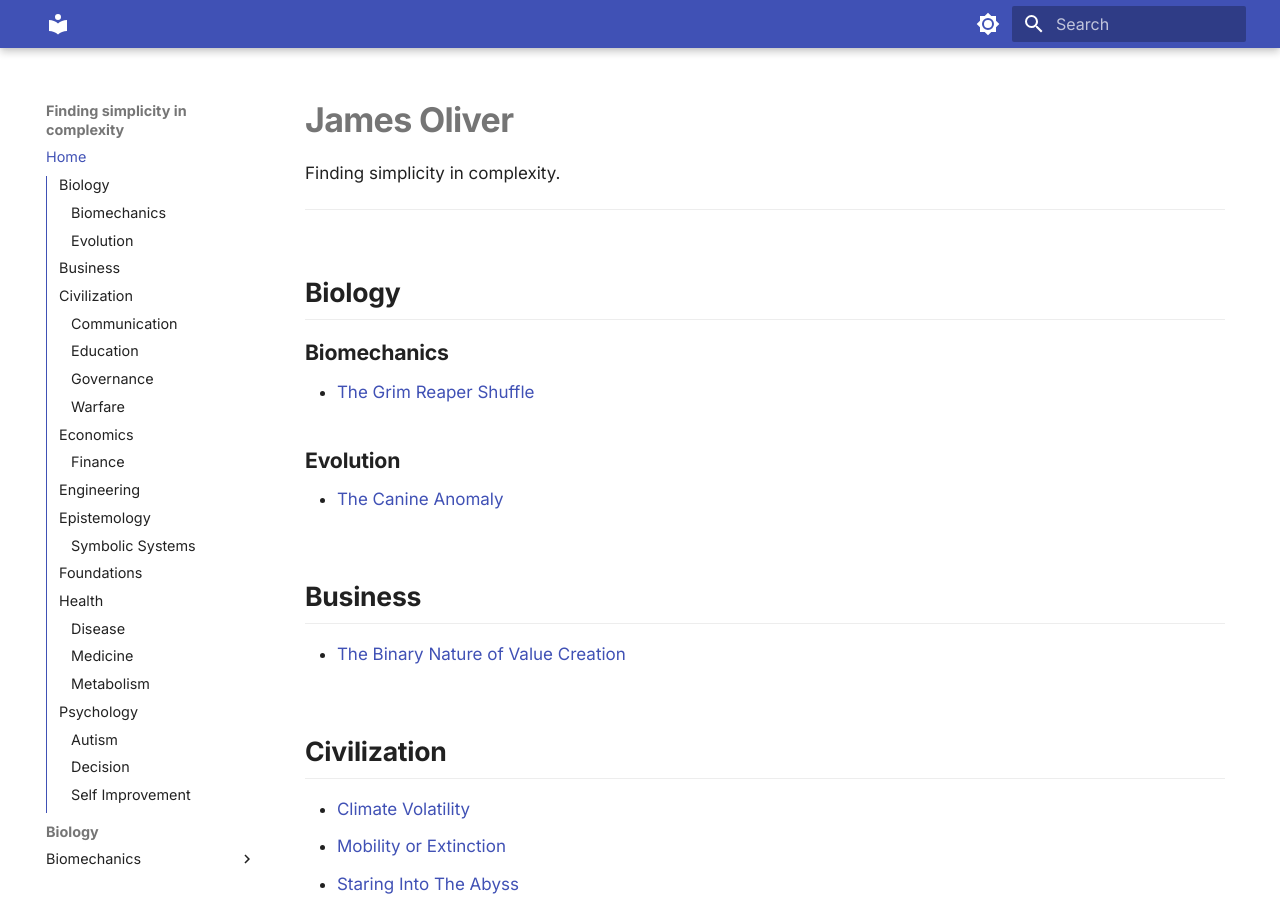
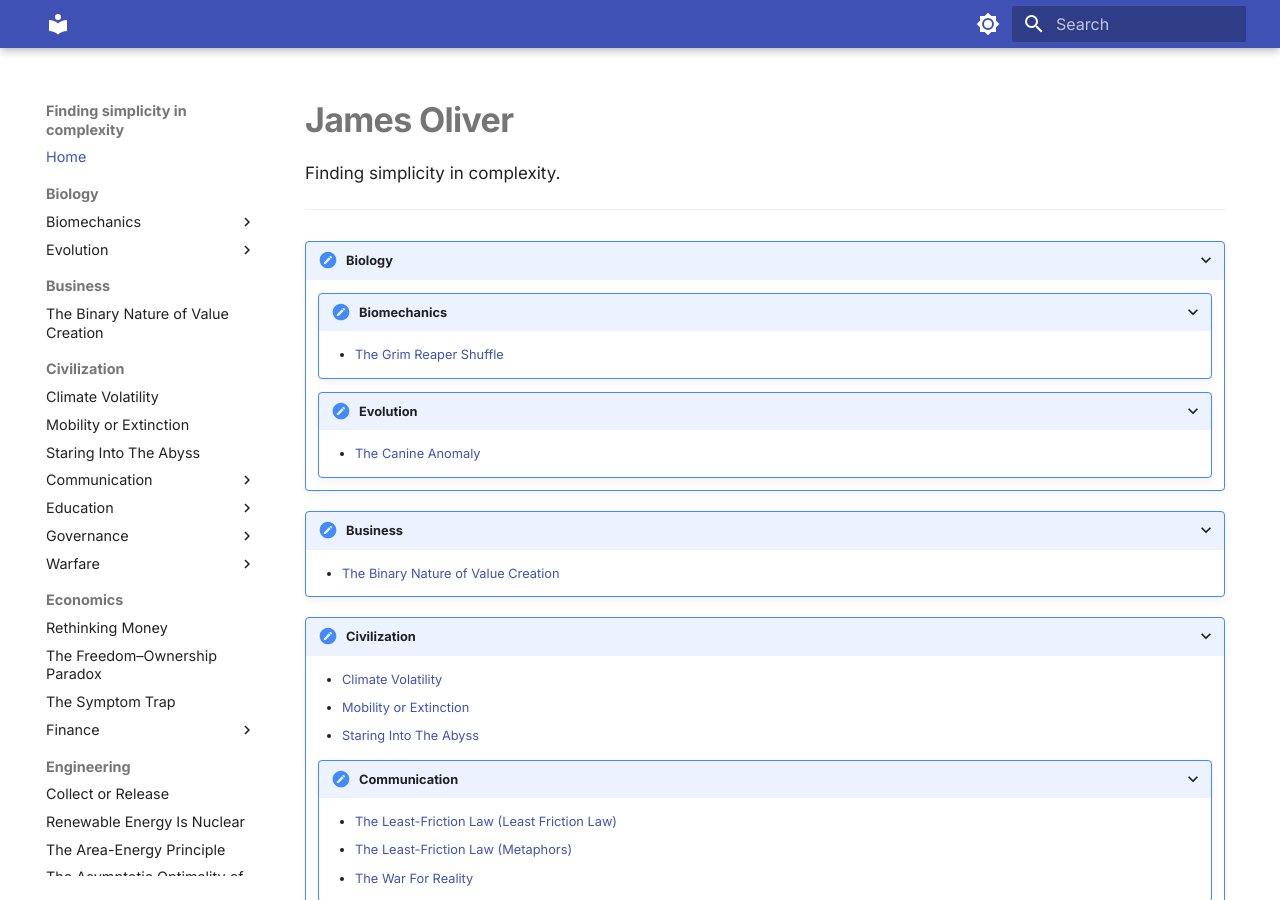
Before and after one commit to jamesxoliver/jamesxoliver.github.io, an MkDocs documentation site: the page built from docs/index.md, in a window 1280 px wide and 900 px high. Built offline with MkDocs 1.6.1 and Material for MkDocs 9.7.7, drawn with Linux system fonts in a browser that asks for light colours.

Commit message:
Homepage: use collapsible dropdown sections for categories
Replace flat headings + bullet lists with ???+ detail blocks.
Top-level categories and subcategories are all collapsible,
expanded by default. Mirrors the sidebar navigation structure.

Co-Authored-By: Claude Opus 4.6 <noreply@anthropic.com>

```diff
--- a/docs/index.md
+++ b/docs/index.md
@@ -4,115 +4,121 @@ Finding simplicity in complexity.
 
 ---
 
-## Biology
+???+ "Biology"
 
-### Biomechanics
+    ???+ "Biomechanics"
 
-- [The Grim Reaper Shuffle](essays/biology/biomechanics/grim-reaper.md)
+        - [The Grim Reaper Shuffle](essays/biology/biomechanics/grim-reaper.md)
 
-### Evolution
+    ???+ "Evolution"
 
-- [The Canine Anomaly](essays/biology/evolution/canine-anomaly.md)
+        - [The Canine Anomaly](essays/biology/evolution/canine-anomaly.md)
 
 
-## Business
+???+ "Business"
 
-- [The Binary Nature of Value Creation](essays/business/curators-creators.md)
-
-## Civilization
-
-- [Climate Volatility](essays/civilization/climate-chaos.md)
-- [Mobility or Extinction](essays/civilization/mobility-extinction.md)
-- [Staring Into The Abyss](essays/civilization/staring-abyss.md)
-### Communication
-
-- [The Least-Friction Law (Least Friction Law)](essays/civilization/communication/least-friction-law.md)
-- [The Least-Friction Law (Metaphors)](essays/civilization/communication/metaphors.md)
-- [The War For Reality](essays/civilization/communication/war-for-reality.md)
-
-### Education
-
-- [Ivory Tower](essays/civilization/education/ivory-tower.md)
-
-### Governance
-
-- [The United States of Code](essays/civilization/governance/us-of-code.md)
-
-### Warfare
-
-- [The Law of Oxygen](essays/civilization/warfare/law-of-oxygen.md)
+    - [The Binary Nature of Value Creation](essays/business/curators-creators.md)
 
 
-## Economics
+???+ "Civilization"
 
-- [Rethinking Money](essays/economics/agentic-wealth.md)
-- [The Freedom–Ownership Paradox](essays/economics/freedom-ownership.md)
-- [The Symptom Trap](essays/economics/symptom-trap.md)
-### Finance
+    - [Climate Volatility](essays/civilization/climate-chaos.md)
+    - [Mobility or Extinction](essays/civilization/mobility-extinction.md)
+    - [Staring Into The Abyss](essays/civilization/staring-abyss.md)
 
-- [Capital Velocity](essays/economics/finance/capital-velocity.md)
+    ???+ "Communication"
+
+        - [The Least-Friction Law (Least Friction Law)](essays/civilization/communication/least-friction-law.md)
+        - [The Least-Friction Law (Metaphors)](essays/civilization/communication/metaphors.md)
+        - [The War For Reality](essays/civilization/communication/war-for-reality.md)
+
+    ???+ "Education"
+
+        - [Ivory Tower](essays/civilization/education/ivory-tower.md)
+
+    ???+ "Governance"
+
+        - [The United States of Code](essays/civilization/governance/us-of-code.md)
+
+    ???+ "Warfare"
+
+        - [The Law of Oxygen](essays/civilization/warfare/law-of-oxygen.md)
 
 
-## Engineering
+???+ "Economics"
 
-- [Collect or Release](essays/engineering/energy-generation.md)
-- [Renewable Energy Is Nuclear](essays/engineering/solar-is-nuclear.md)
-- [The Area-Energy Principle](essays/engineering/surface-area.md)
-- [The Asymptotic Optimality of Geodesic Domes](essays/engineering/geodesic-domes.md)
-- [The Asymptotic Optimality of Rail Transport](essays/engineering/rail-transport.md)
-- [The Ideal Gas Tautology](essays/engineering/ideal-gas.md)
+    - [Rethinking Money](essays/economics/agentic-wealth.md)
+    - [The Freedom–Ownership Paradox](essays/economics/freedom-ownership.md)
+    - [The Symptom Trap](essays/economics/symptom-trap.md)
 
-## Epistemology
+    ???+ "Finance"
 
-- [Entropy $\neq$ Disorder](essays/epistemology/entropy-not-disorder.md)
-- [The Architectural Failure of Statistical Empiricism](essays/epistemology/faillure-of-empricicsm.md)
-- [The Blind Turkey](essays/epistemology/blind-turkey.md)
-- [The Texture of Time](essays/epistemology/resolution-of-time.md)
-- [Why Logic Works](essays/epistemology/why-logic-works.md)
-### Symbolic Systems
-
-- [The Preservation Law](essays/epistemology/symbolic-systems/preservation-law.md)
-- [Why Language Must Be Hierarchical](essays/epistemology/symbolic-systems/language-hierarchy.md)
+        - [Capital Velocity](essays/economics/finance/capital-velocity.md)
 
 
-## Foundations
+???+ "Engineering"
 
-- [Integration Asymmetry (Intergration Asymmetry)](essays/foundations/intergration-asymmetry.md)
-
-## Health
-
-### Disease
-
-- [Disease as Combinatorial Drift](essays/health/disease/entropic-disease.md)
-
-### Medicine
-
-- [Dose Paradox](essays/health/medicine/dose-paradox.md)
-- [Medication Orbit](essays/health/medicine/medication-orbit.md)
-- [Redefining Cancer](essays/health/medicine/redefining-cancer.md)
-
-### Metabolism
-
-- [GLP-1 Receptor Agonists](essays/health/metabolism/glp-receptors.md)
-- [Mass Harm Without Malice](essays/health/metabolism/mass-harm.md)
-- [Protective Eating](essays/health/metabolism/protective-eating.md)
-- [Protective Nutrition](essays/health/metabolism/protective-nutrition.md)
-- [System Failure](essays/health/metabolism/system-failure.md)
-- [The Asymmetry of Glucose (Glucose Asymmetry)](essays/health/metabolism/glucose-asymmetry.md)
-- [The Asymmetry of Glucose (Glucose1)](essays/health/metabolism/glucose1.md)
-- [The Particle Size Principle](essays/health/metabolism/21-particle-size.md)
+    - [Collect or Release](essays/engineering/energy-generation.md)
+    - [Renewable Energy Is Nuclear](essays/engineering/solar-is-nuclear.md)
+    - [The Area-Energy Principle](essays/engineering/surface-area.md)
+    - [The Asymptotic Optimality of Geodesic Domes](essays/engineering/geodesic-domes.md)
+    - [The Asymptotic Optimality of Rail Transport](essays/engineering/rail-transport.md)
+    - [The Ideal Gas Tautology](essays/engineering/ideal-gas.md)
 
 
-## Psychology
+???+ "Epistemology"
 
-### Autism
+    - [Entropy $\neq$ Disorder](essays/epistemology/entropy-not-disorder.md)
+    - [The Architectural Failure of Statistical Empiricism](essays/epistemology/faillure-of-empricicsm.md)
+    - [The Blind Turkey](essays/epistemology/blind-turkey.md)
+    - [The Texture of Time](essays/epistemology/resolution-of-time.md)
+    - [Why Logic Works](essays/epistemology/why-logic-works.md)
 
-- [Emergent Morbidities in Undiagnosed Autism](essays/psychology/autism/undiagnosed-autism.md)
+    ???+ "Symbolic Systems"
 
-### Decision
+        - [The Preservation Law](essays/epistemology/symbolic-systems/preservation-law.md)
+        - [Why Language Must Be Hierarchical](essays/epistemology/symbolic-systems/language-hierarchy.md)
 
-- [Therapy Debugging](essays/psychology/decision/therapy-debugging.md)
 
-### Self Improvement
+???+ "Foundations"
 
-- [Integration Asymmetry (Ceiling Principle)](essays/psychology/self-improvement/ceiling-principle.md)
+    - [Integration Asymmetry (Intergration Asymmetry)](essays/foundations/intergration-asymmetry.md)
+
+
+???+ "Health"
+
+    ???+ "Disease"
+
+        - [Disease as Combinatorial Drift](essays/health/disease/entropic-disease.md)
+
+    ???+ "Medicine"
+
+        - [Dose Paradox](essays/health/medicine/dose-paradox.md)
+        - [Medication Orbit](essays/health/medicine/medication-orbit.md)
+        - [Redefining Cancer](essays/health/medicine/redefining-cancer.md)
+
+    ???+ "Metabolism"
+
+        - [GLP-1 Receptor Agonists](essays/health/metabolism/glp-receptors.md)
+        - [Mass Harm Without Malice](essays/health/metabolism/mass-harm.md)
+        - [Protective Eating](essays/health/metabolism/protective-eating.md)
+        - [Protective Nutrition](essays/health/metabolism/protective-nutrition.md)
+        - [System Failure](essays/health/metabolism/system-failure.md)
+        - [The Asymmetry of Glucose (Glucose Asymmetry)](essays/health/metabolism/glucose-asymmetry.md)
+        - [The Asymmetry of Glucose (Glucose1)](essays/health/metabolism/glucose1.md)
+        - [The Particle Size Principle](essays/health/metabolism/21-particle-size.md)
+
+
+???+ "Psychology"
+
+    ???+ "Autism"
+
+        - [Emergent Morbidities in Undiagnosed Autism](essays/psychology/autism/undiagnosed-autism.md)
+
+    ???+ "Decision"
+
+        - [Therapy Debugging](essays/psychology/decision/therapy-debugging.md)
+
+    ???+ "Self Improvement"
+
+        - [Integration Asymmetry (Ceiling Principle)](essays/psychology/self-improvement/ceiling-principle.md)
```
Also changed, not shown: 1 other file.
